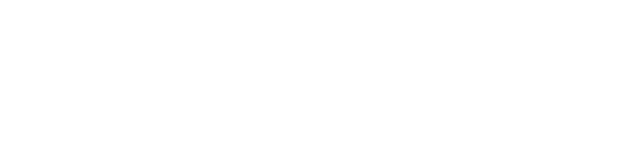
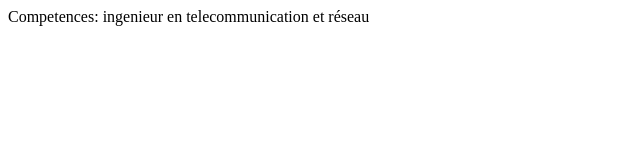
Before and after one commit to Rox707/git-mon-cv, a plain HTML site: page index.html in a window 1280 px wide. Shown: the whole page, without its empty margins (0-640 px from the left). Drawn offline with Linux system fonts and the light colour scheme.

Commit message:
mise en place de la section competence

```diff
--- a/index.html
+++ b/index.html
@@ -7,6 +7,6 @@
     <link rel="stylesheet" type="text/css" href="style.css"
 </head>
 <body>
-
+    Competences: ingenieur en telecommunication et réseau
 </body>
 </html>
```
